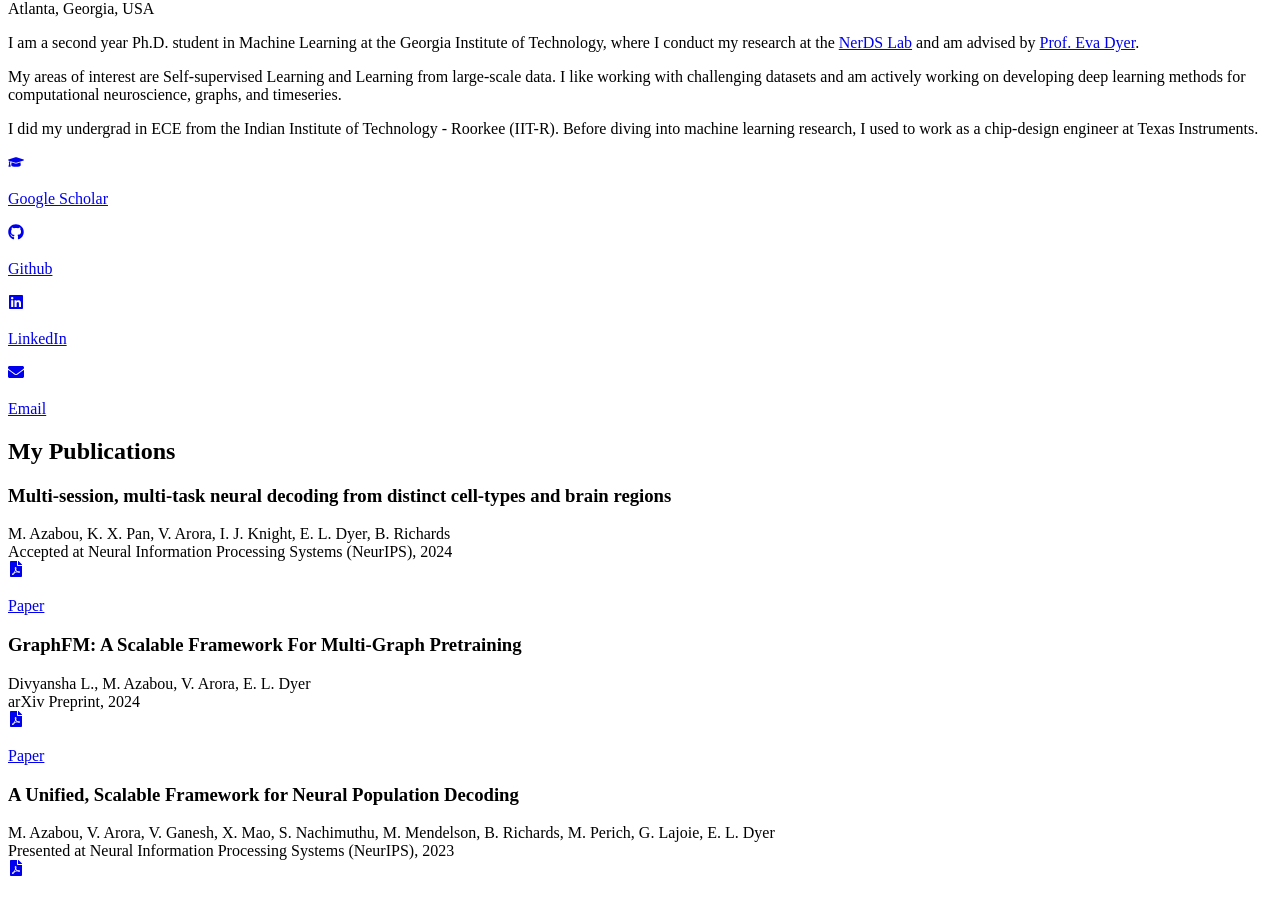
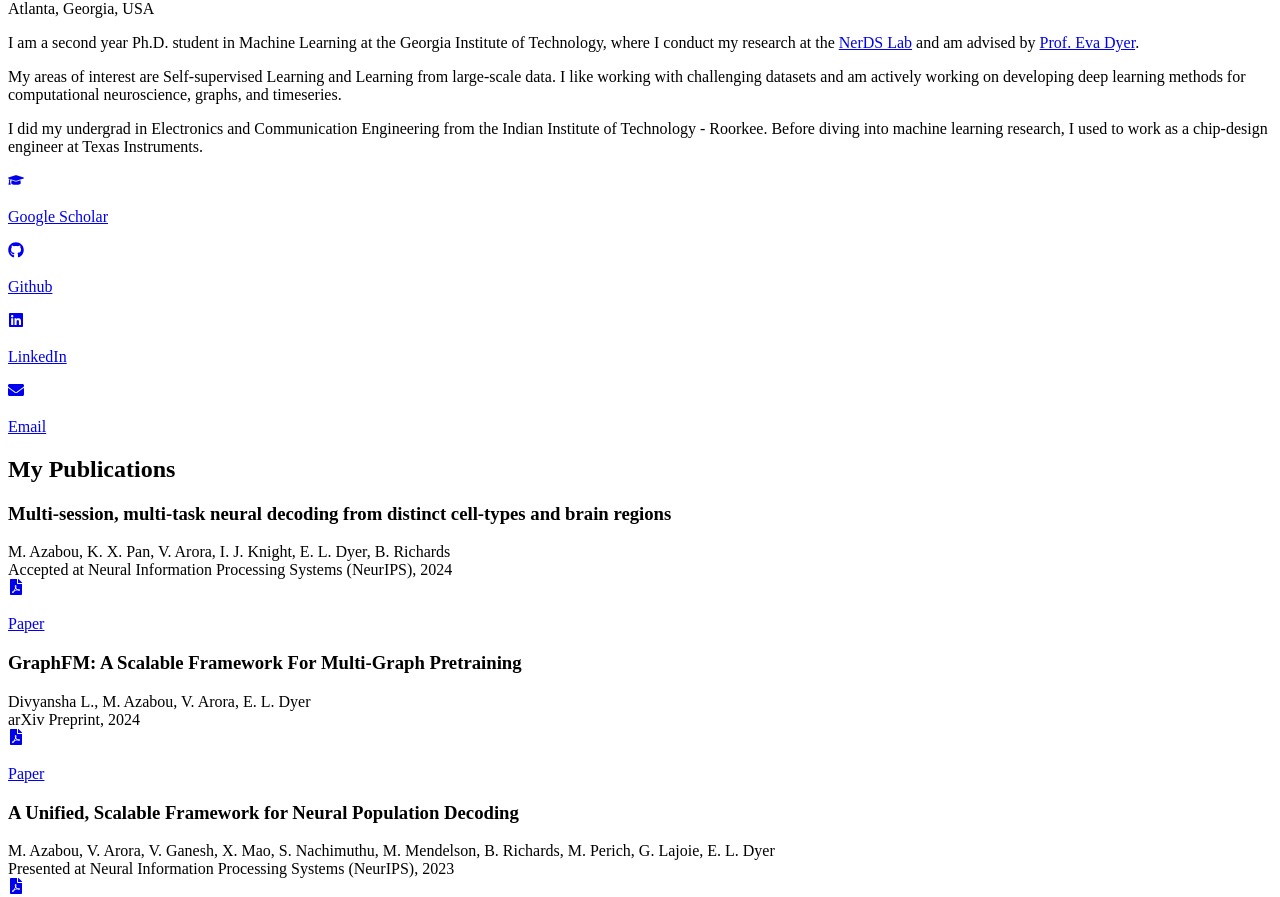
Before and after one commit to vinamarora8/vinamarora8.github.io, a React (Vite) app: page / in a window 1280 px wide. Shown: the part 1420-2317 px from the top of the page. Built offline with nearby package versions, Linux system fonts and the light colour scheme; the HTML template or start-up script is replaced by a standard one.

Commit message:
Update profile text

```diff
--- a/src/components/Profile.tsx
+++ b/src/components/Profile.tsx
@@ -41,8 +41,8 @@ const Profile: React.FC = () => {
                     staggerDelay={0.05}
                 >
                     <p>
-                        I am a second year Ph.D. student in Machine Learning at the Georgia Institute of
-                        Technology, where I conduct my research at the{' '}
+                        I am a second year Ph.D. student in Machine Learning at the Georgia
+                        Institute of Technology, where I conduct my research at the{' '}
                         <a
                             href="https://dyerlab.gatech.edu/"
                             target="_blank"
@@ -67,9 +67,10 @@ const Profile: React.FC = () => {
                         graphs, and timeseries.
                     </p>
                     <p>
-                        I did my undergrad in ECE from the Indian Institute of Technology - Roorkee
-                        (IIT-R). Before diving into machine learning research, I used to work as a
-                        chip-design engineer at Texas Instruments.
+                        I did my undergrad in Electronics and Communication Engineering from the
+                        Indian Institute of Technology - Roorkee. Before diving into machine
+                        learning research, I used to work as a chip-design engineer at Texas
+                        Instruments.
                     </p>
                 </AnimateIn>
 
```
